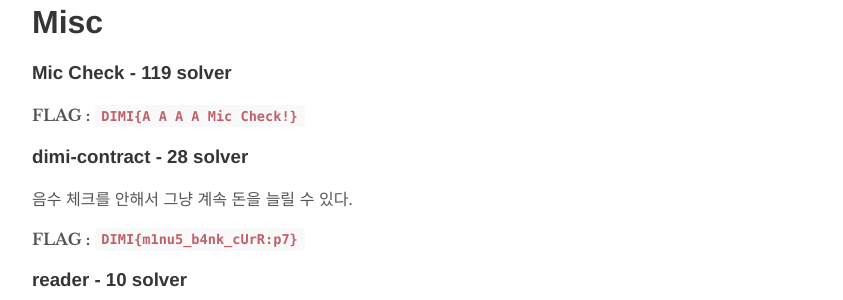
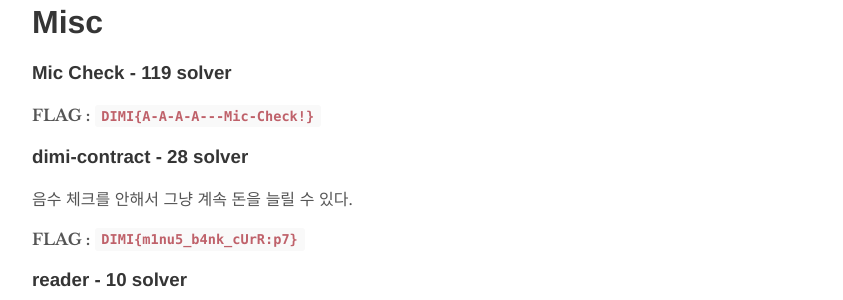
Before and after one commit to realsung/realsung.github.io_backup, a Jekyll site: the page built from _posts/2019-7-20-2019-dimictf.md, in a window 1280 px wide and 900 px high, scrolled down 3594 px. Shown: the part 152-452 px from the top of the window, without its empty margins (208-1051 px from the left). Built offline with Jekyll 4.4.1, drawn with Linux system fonts in a browser that asks for light colours.

```diff
--- a/_posts/2019-7-20-2019-dimictf.md
+++ b/_posts/2019-7-20-2019-dimictf.md
@@ -164,7 +164,7 @@ print flag
 
 ### Mic Check - 119 solver
 
-**FLAG : `DIMI{A A A A Mic Check!}`**
+**FLAG : `DIMI{A-A-A-A---Mic-Check!}`**
 
 ### dimi-contract - 28 solver
 
```
